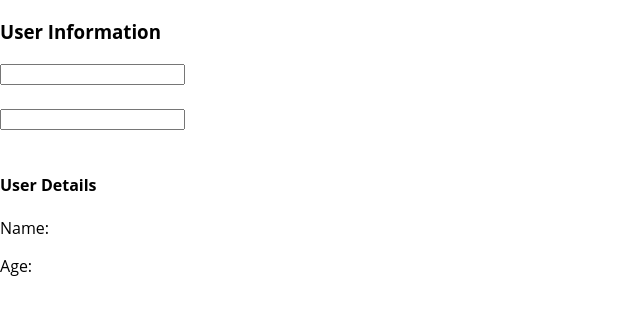
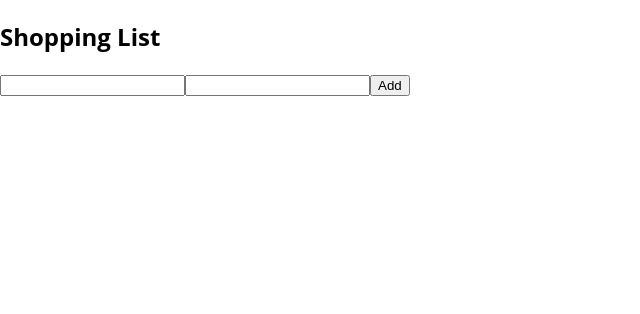
Before and after one commit to shyam888-git/React-js-30-days-challanges, a React (Vite) app in the folder react-js-19/: page / in a window 1280 px wide. Shown: the top 314 px of the page, without its empty margins (0-640 px from the left). Built offline with nearby package versions, Linux system fonts and the light colour scheme.

Commit message:
shopping list

```diff
--- a/react-js-19/src/App.tsx
+++ b/react-js-19/src/App.tsx
@@ -1,11 +1,12 @@
 import './App.css'
-import { Profile } from './components/Profile/Profile'
+import { ShoppingList } from './components/ShoppingList/ShoppingList'
 function App() {
 
     return (
         <>
             {/* <TodoList/>  */}
-            <Profile />
+            {/* <Profile /> */}
+            <ShoppingList />
         </>
     )
 }
--- /dev/null
+++ b/react-js-19/src/components/ShoppingList/ShoppingList.tsx
@@ -0,0 +1,46 @@
+import { useState } from "react"
+
+export const ShoppingList = () => {
+
+    const [items, setItems] = useState<{ name: string, quantify: number }[]>([]);
+    const [name, setName] = useState('');
+    const [quantity, setQuatity] = useState('');
+
+    const handleSubmit = (e: any) => {
+        e.preventDefault();
+
+        if (!name || !quantity) {
+            return;
+        }
+
+        const nameItems = {
+            name,
+            quantity: parseInt(quantity, 10)
+
+        }
+
+        setItems((preValue: any) => [...preValue, nameItems]);
+        setName("");
+        setQuatity("");
+
+    }
+    return (
+        <>
+            <h2>Shopping List</h2>
+            <form onSubmit={handleSubmit}>
+                <input type="text" name="name" value={name} onChange={(e) => setName(e.target.value)} />
+                <input type="text" name="quantity" value={quantity} onChange={(e) => setQuatity(e.target.value)} />
+
+                <button type="submit">Add</button>
+            </form>
+            <ul>
+                {items?.map((item, index) => (
+                    <li key={index}>
+                        {item.name} : {item.quantify}
+                    </li>
+
+                ))}
+            </ul>
+        </>
+    )
+}
--- a/react-js-19/src/components/Todolist/TodoList.tsx
+++ b/react-js-19/src/components/Todolist/TodoList.tsx
@@ -17,7 +17,7 @@ const TodoList = () => {
     }
     return (
         <>
-            <form onSubmit={handleSubmit}>
+            <form onSubmit={handleSubmit} >
                 <input style={{ marginTop: '20px' }} type="text" value={inputValue} onChange={handleChange} placeholder="Enter the list of food" />
                 <button type='submit'>Submit </button>
             </form>
```
